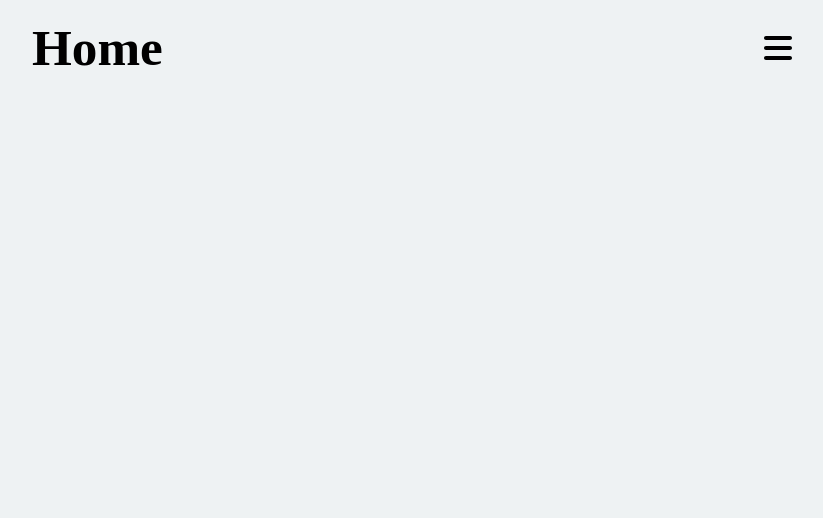
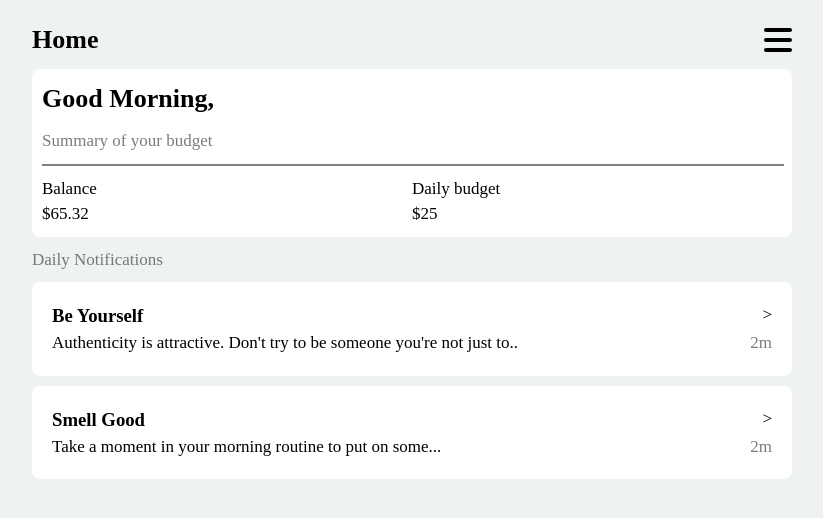
Before and after one commit to thurgoodj34xr/cupid-code-demo, a React (Vite) app in the folder client/: page / in a window 1280 px wide. Shown: the top 518 px of the page, without its empty margins (228-1051 px from the left). Built offline with nearby package versions, Linux system fonts and the light colour scheme.

Commit message:
work on home

```diff
--- /dev/null
+++ b/client/src/componets/daily_notification/daily_notificaiton.module.css
@@ -0,0 +1,20 @@
+.container {
+    background-color: white;
+    border-radius: 8px;
+    display: flex;
+    justify-content: space-between;
+    padding: 20px;
+}
+
+.left {
+    display: flex;
+    flex-direction: column;
+
+}
+
+.right {
+    text-align: right;
+    display: flex;
+    flex-direction: column;
+    justify-content: space-between;
+}
--- /dev/null
+++ b/client/src/componets/daily_notification/daily_notification.jsx
@@ -0,0 +1,17 @@
+import classes from "./daily_notificaiton.module.css";
+function DailyNotification({ title, body }) {
+    return (
+        <div className={classes.container}>
+            <div className={classes.left}>
+                <h3>{title}</h3>
+                <p>{body}</p>
+            </div>
+            <div className={classes.right}>
+                <p>{'>'}</p>
+                <p className="label">2m</p>
+            </div>
+        </div>
+    )
+}
+
+export default DailyNotification;
--- a/client/src/componets/navbar/navbar.jsx
+++ b/client/src/componets/navbar/navbar.jsx
@@ -6,7 +6,7 @@ import { faBars } from "@fortawesome/free-solid-svg-icons"
 function Navbar({ title }) {
     return (
         <div className={classes.main}>
-            <h1>{title}</h1>
+            <h2>{title}</h2>
             <FontAwesomeIcon icon={faBars} size="2xl" />
         </div>
     )
--- a/client/src/index.css
+++ b/client/src/index.css
@@ -1,7 +1,7 @@
 :root {
   font-family: 'Poppins';
   line-height: 1.5;
-  font-weight: 400;
+  font-weight: 100;
   font-synthesis: none;
   text-rendering: optimizeLegibility;
   -webkit-font-smoothing: antialiased;
@@ -11,6 +11,33 @@
 
 h1 {
   margin: 0px;
+}
+
+h2 {
+  margin: 0px;
+  font-size: 26px;
+}
+
+h3 {
+  margin: 0px;
+}
+
+p {
+  margin: 0px;
+}
+
+hr {
+  margin: 0px
+}
+
+.label {
+  color: rgba(60, 60, 60, .67);
+  font-size: 17px;
+  font-weight: lighter;
+}
+
+p {
+  font-size: 17px;
 }
 
 a {
--- a/client/src/pages/home/home.jsx
+++ b/client/src/pages/home/home.jsx
@@ -1,8 +1,37 @@
 import Navbar from "../../componets/navbar/navbar";
 import classes from "./home.module.css";
+import DailyNotification from "../../componets/daily_notification/daily_notification"
 function Home() {
     return (
-        <Navbar title="Home"></Navbar>
+
+        <div className={classes.container}>
+
+            {/* Navigation Bar */}
+            <Navbar title="Home"></Navbar>
+
+            {/* Container for Budget */}
+            <div className={classes.budget}>
+                <h2>Good Morning,</h2>
+                <p className="label">Summary of your budget</p>
+                <hr />
+                <div className={classes.balance}>
+                    <div>
+                        <p>Balance</p>
+                        <p>$65.32</p>
+                    </div>
+                    <div>
+                        <p>Daily budget</p>
+                        <p>$25</p>
+                    </div>
+                </div>
+            </div>
+
+            {/* Container for Daily Notifications */}
+            <p className="label">Daily Notifications</p>
+            <DailyNotification title="Be Yourself" body="Authenticity is attractive. Don't try to be someone you're not just to.." />
+            <DailyNotification title="Smell Good" body="Take a moment in your morning routine to put on some..." />
+        </div>
+
     )
 }
 
--- a/client/src/pages/home/home.module.css
+++ b/client/src/pages/home/home.module.css
@@ -1 +1,29 @@
-.home {}
+.container {
+    display: flex;
+    flex-direction: column;
+    gap: 10px;
+    text-align: left;
+}
+
+.budget {
+    display: flex;
+    flex-direction: column;
+    gap: 10px;
+    background-color: white;
+    border-radius: 8px;
+    text-align: left;
+    padding: 10px;
+}
+
+hr {
+    border: 1px solid grey;
+    width: 100%;
+}
+
+.balance {
+    display: flex;
+}
+
+.balance div {
+    width: 50%;
+}
```
